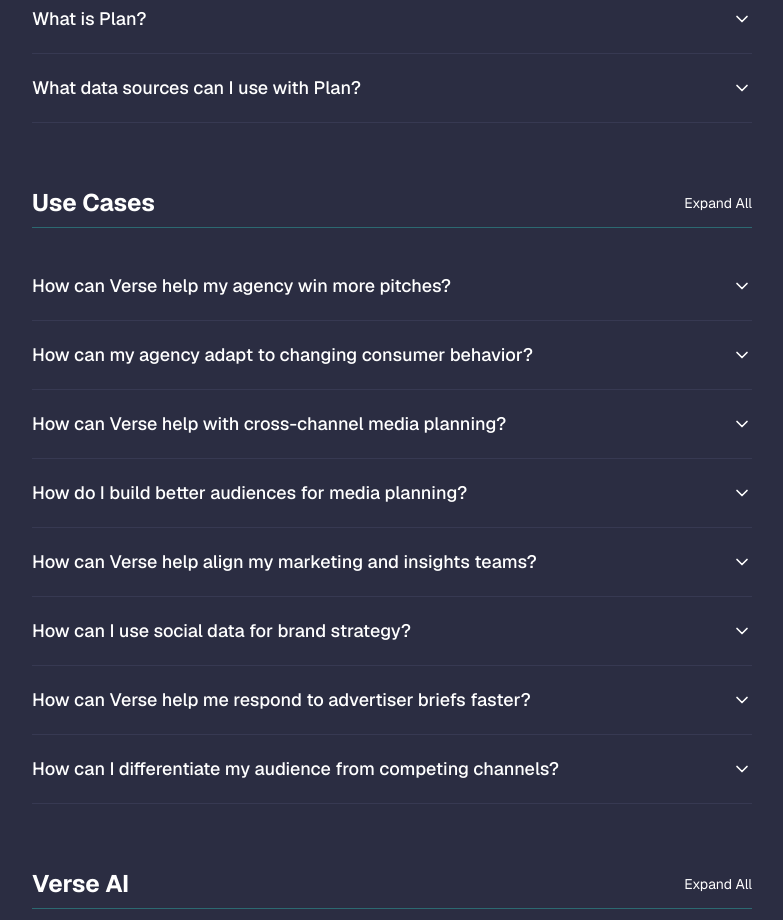
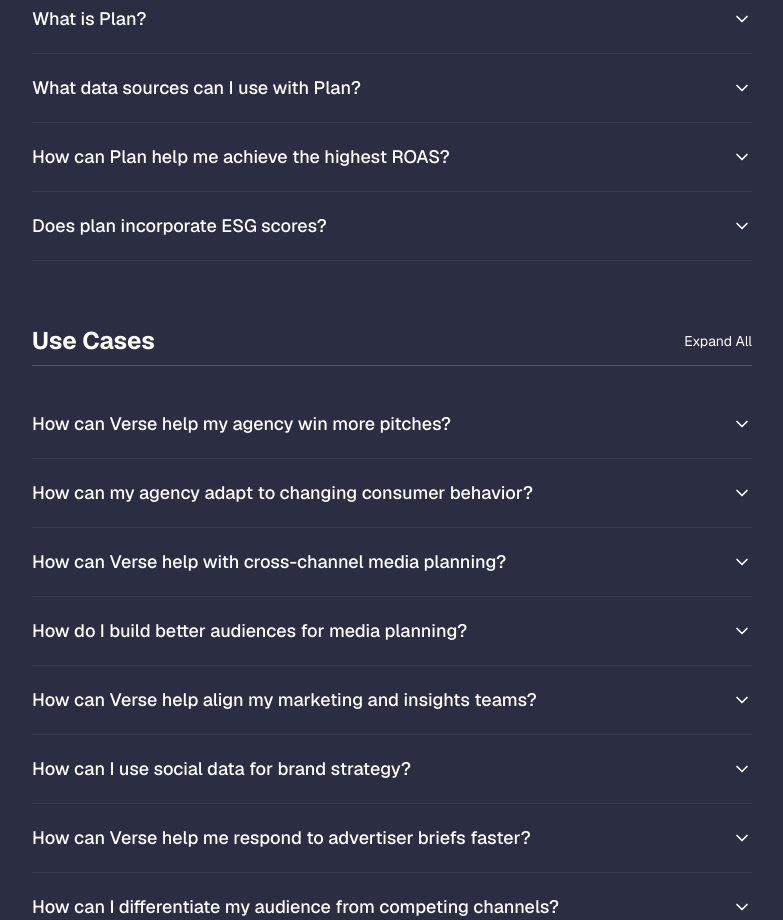
Before and after one commit to m-plus-m/v0-verse-website-build, a Next.js app: page /faq in a window 1280 px wide. Shown: the part 2040-2960 px from the top of the page, without its empty margins (248-1031 px from the left). Built offline with nearby package versions, Linux system fonts and the light colour scheme.

Commit message:
feat: add new FAQ entries on Plan benefits and ESG integration

```diff
--- a/app/faq/page.tsx
+++ b/app/faq/page.tsx
@@ -94,11 +94,19 @@ const faqSections = [
     questions: [
       {
         q: "What is Plan?",
-        a: "Plan is a cross-channel media planning solution that determines optimal reach, frequency and channel mix across 70+ media types in 46 countries. It combines consumer, channel and measurement data using proprietary methodology to produce unified cross-media plans spanning TV, digital, OOH, audio, print and emerging channels. Plan is the only media planning platform to incorporate ESG scores into planning optimization."
+        a: "Plan is a cross-channel media planning solution that determines optimal reach, frequency and channel mix across 70+ media types in 46 countries. It combines consumer, channel and measurement data using proprietary methodology to produce unified cross-media plans spanning TV, digital, OOH, audio, print and emerging channels."
       },
       {
         q: "What data sources can I use with Plan?",
         a: "Plan is data-neutral — it works across any data source and integrates both digital and traditional media channels. This flexibility lets you design campaigns tailored to your strategy without being locked into a single platform or provider."
+      },
+      {
+        q: "How can Plan help me achieve the highest ROAS?",
+        a: "Advanced proprietary algorithms optimize the unique reach-building characteristics of digital and traditional media, allowing you to create efficient cross-media plans that deliver the highest possible ROAS."
+      },
+      {
+        q: "Does plan incorporate ESG scores?",
+        a: "Plan is the only media planning platform to incorporate ESG scores into planning optimization. Factor ESG data into your media campaigns to align your brand values, financial objectives and campaign goals."
       },
     ]
   },
```
